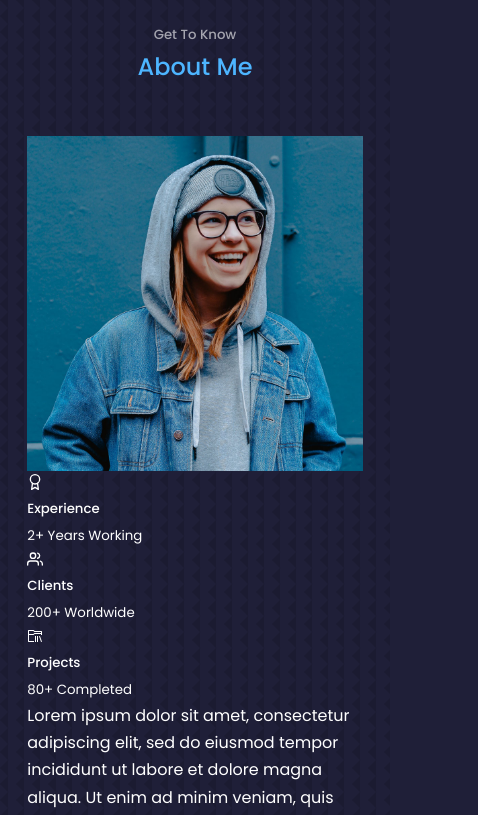
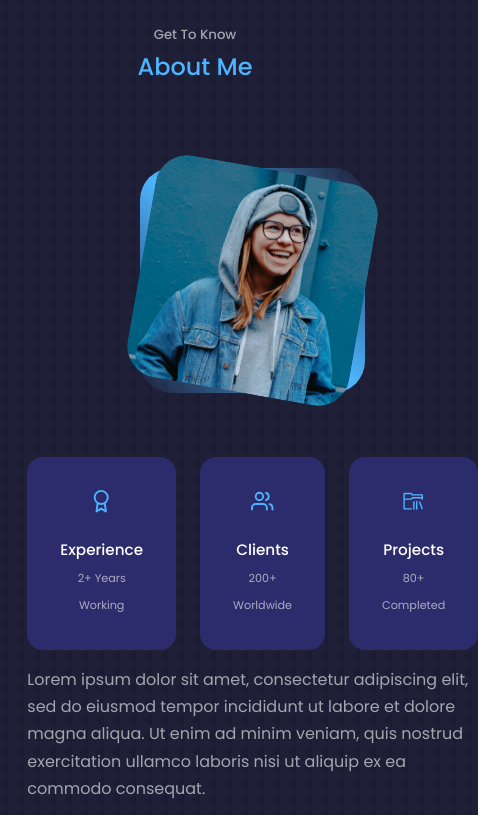
Before and after one commit to jasonkartz7/Wedding-App, a React (Create React App) app: page / in a window 390 px wide. Shown: the part 1000-1815 px from the top of the page, 478 px wide, since content can reach past the window. Built offline with nearby package versions, Linux system fonts and the light colour scheme.

Commit message:
about css

```diff
--- a/src/components/about/about.css
+++ b/src/components/about/about.css
@@ -0,0 +1,111 @@
+.about_container {
+    display: grid;
+    grid-template-columns: 35% 50%;
+    gap: 15%;
+}
+
+.about_me {
+    width: 100%;
+    aspect-ratio: 1/1;
+    border-radius: 2rem;
+    background: linear-gradient(
+        45deg,
+        transparent,
+        var(--color-primary),
+        transparent
+    );
+    display: grid;
+    place-items: center;
+}
+
+.about_me-image {
+    border-radius: 2rem;
+    overflow: hidden;
+    transform: rotate(10deg);
+    transition: var(--transition);
+}
+
+.about_me-image:hover {
+    transform: rotate(0);
+}
+
+.about_cards {
+    display: grid;
+    grid-template-columns: repeat(3, 1fr);
+    gap: 1.5rem;
+}
+
+.about_card {
+    background: var(--color-bg-variant);
+    border: 1px solid transparent;
+    border-radius: 1rem;
+    padding: 2rem;
+    text-align: center;
+    transition: var(--transition);
+}
+
+.about_card:hover {
+    background: transparent;
+    border-color: var(--color-primary-variant);
+    cursor: default;
+}
+
+.about_icon {
+    color: var(--color-primary);
+    font-size: 1.4rem;
+    margin-bottom: 1rem;
+}
+
+.about_card h5 {
+    font-size: 0.95rem;
+}
+
+.about_card small {
+    font-size: 0.7rem;
+    color: var(--color-light);
+}
+
+.about_content p {
+    margin: 2rem 0 2.6rem;
+    color: var(--color-light);
+}
+
+/* ========== MEDIA QUERIES (MEDIUM DEVICES) ========== */
+
+@media screen and (max-width: 1024px) {
+    .about_container {
+        grid-template-columns: 1fr;
+        gap: 0;
+    }
+
+    .about_me {
+        width: 50%;
+        margin: 2rem auto 4rem;
+    }
+
+    .about_content p {
+        margin: 1rem 0 1.5rem;
+    }
+}
+
+/* ========== MEDIA QUERIES (SMALL DEVICES) ========== */
+
+@media screen and (max-width: 600) {
+    .about_me {
+        width: 65%;
+        margin: 0 auto 3rem;
+    }
+
+    .about_cards {
+        grid-template-columns: 1fr 1fr;
+        gap: 1rem;
+    }
+
+    .about_content {
+        text-align: center;
+    }
+
+    .about_content p {
+        margin: 1.5rem 0;
+    }
+}
```
